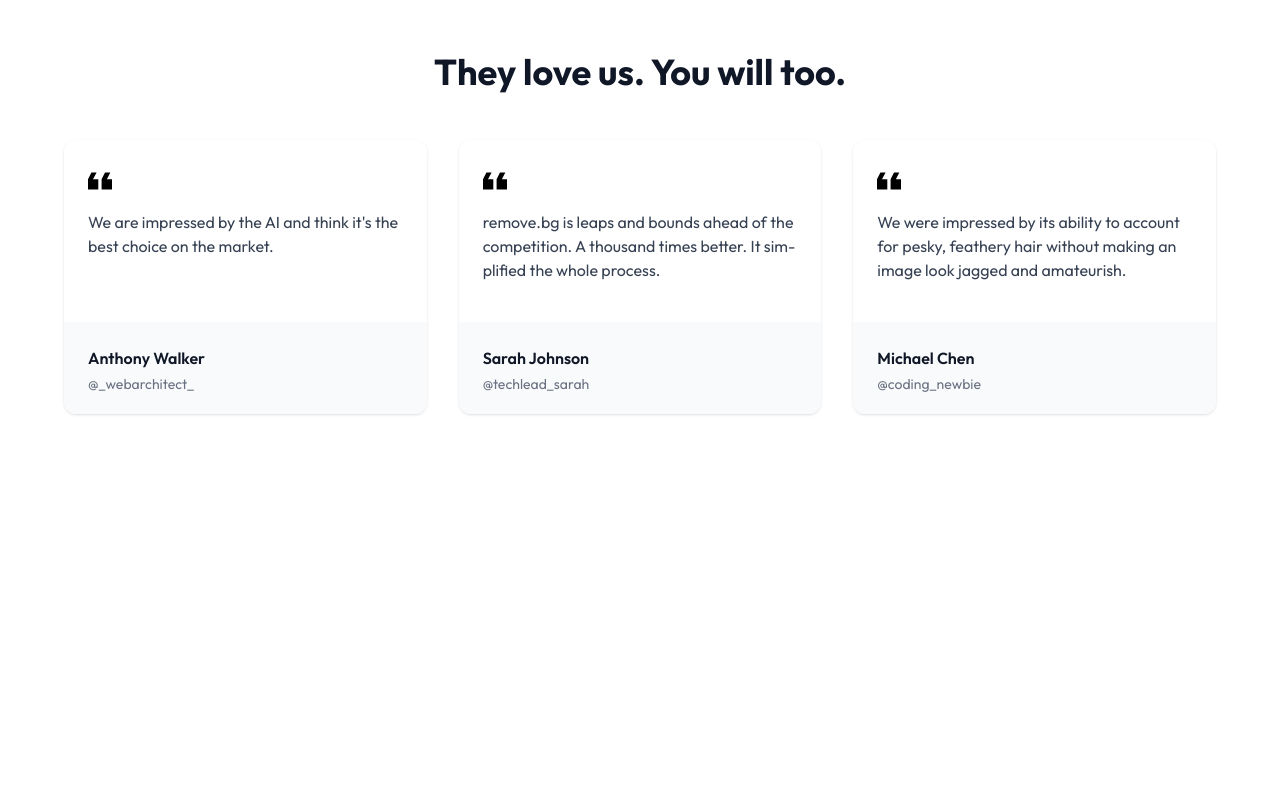
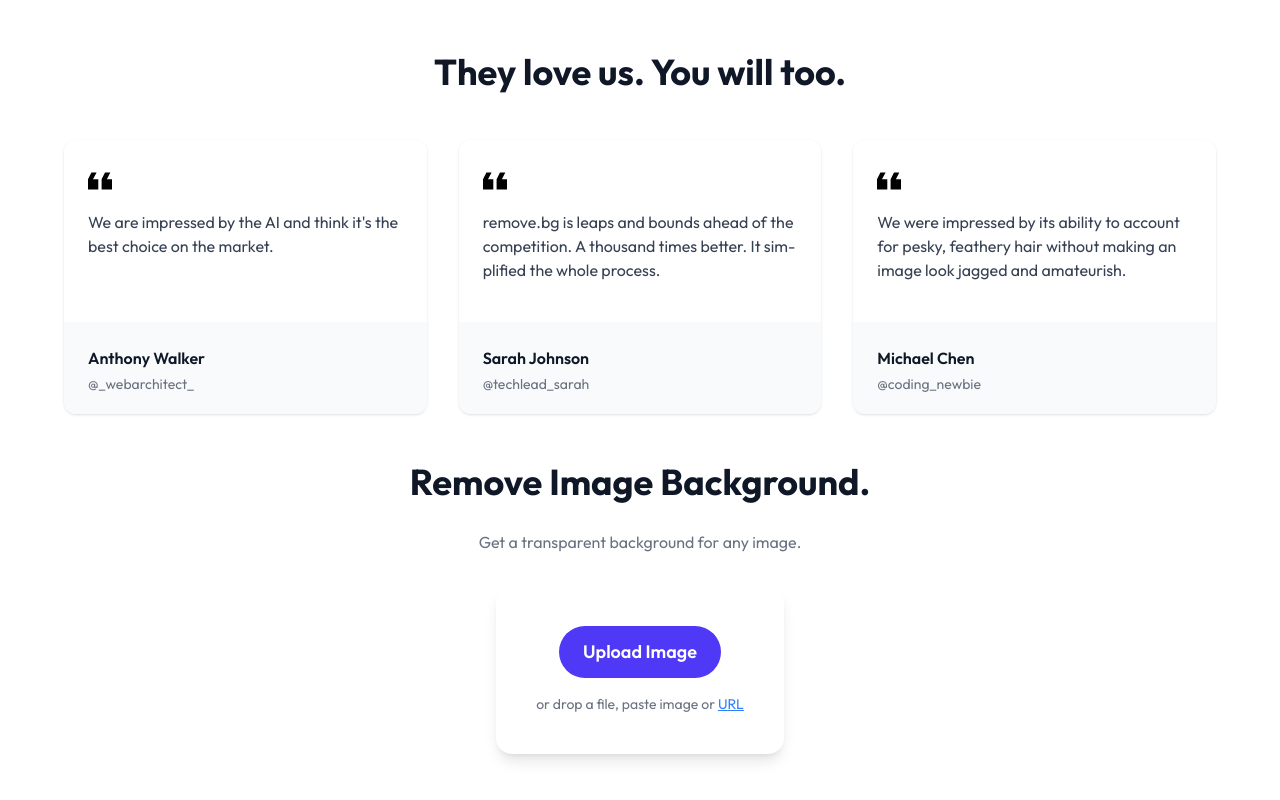
Before and after one commit to nikhilsable5050/ai-bg-removal-saas, a React (Vite) app in the folder client/: page / in a window 1280 px wide. Shown: the part 2353-3153 px from the top of the page. Before the commit the page ends 2879 px from the top, so only its background shows below. Built offline with nearby package versions, Linux system fonts and the light colour scheme.

Commit message:
feat: add Try Now image upload CTA

```diff
--- /dev/null
+++ b/client/src/components/TryNow.jsx
@@ -0,0 +1,27 @@
+
+const TryNow = () => {
+    return (
+        <div className="flex flex-col items-center justify-center bg-white px-4">
+
+            <h2 className="text-3xl md:text-4xl font-bold text-gray-900 mb-7 text-center">
+
+                Remove Image Background.
+            </h2>
+            <p className="text-gray-500 mb-8 text-center">
+                Get a transparent background for any image.
+            </p>
+            <div className="bg-white rounded-2xl shadow-lg p-10 flex flex-col items-center space-y-4">
+                <input type="file" id="upload2" hidden accept="image/*" />
+                <label htmlFor="upload2"
+                       className="bg-indigo-600 hover:bg-blue-700 text-white font-semibold py-3 px-6 rounded-full text-lg">
+                    Upload Image
+                </label>
+                <p className="text-gray-500 text-sm">
+                    or drop a file, paste image or <a href="#" className="text-blue-500 underline">URL</a>
+                </p>
+            </div>
+        </div>
+    )
+}
+
+export default TryNow;
--- a/client/src/pages/Home.jsx
+++ b/client/src/pages/Home.jsx
@@ -3,6 +3,7 @@ import BgSlider from "../components/BgSilder.jsx";
 import Header from "../components/Header.jsx";
 import Pricing from "../components/Pricing.jsx";
 import Testimonials from "../components/Testimonials.jsx";
+import TryNow from "../components/TryNow.jsx";
 
 const Home = () => {
     return (
@@ -23,6 +24,7 @@ const Home = () => {
             <Testimonials />
 
             {/*  Try now section */}
+            <TryNow />
 
         </div>
     )
```
